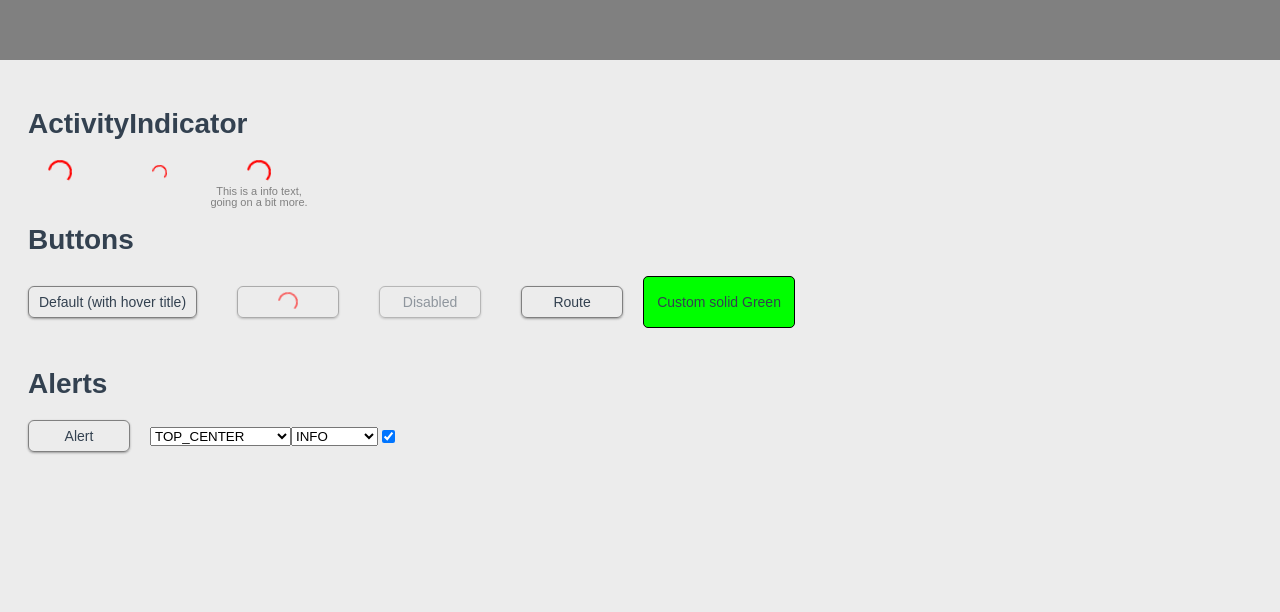
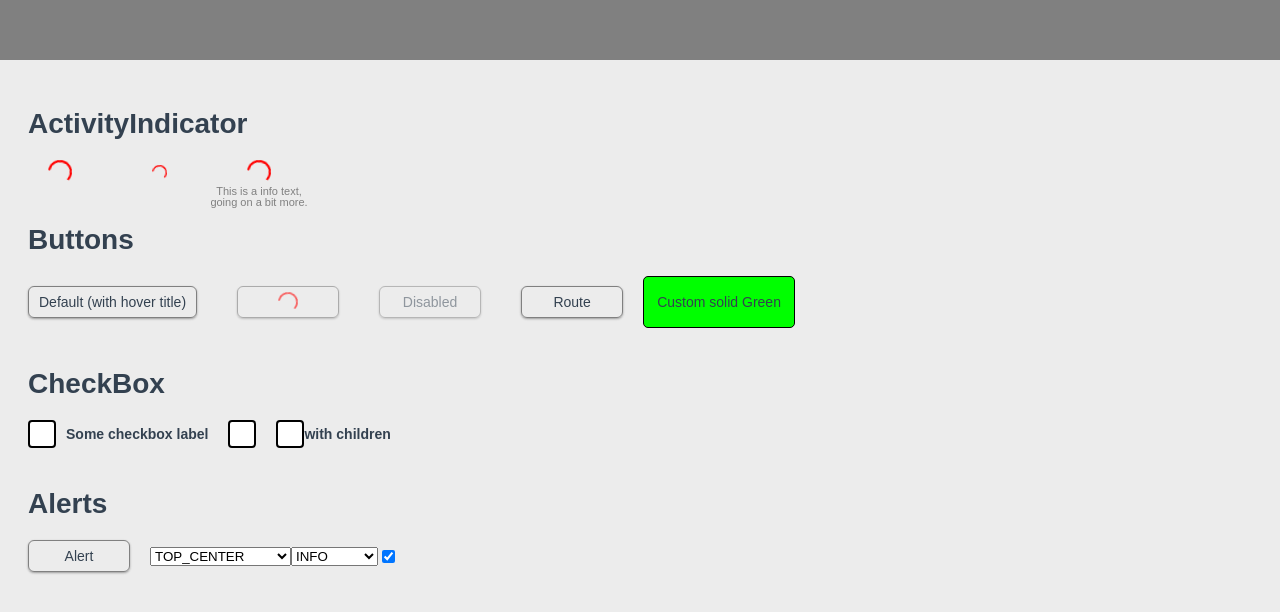
Before and after one commit to SchwSimon/creatella-react-components, a React (Create React App) app: page / in a window 1280 px wide. Shown: the top 612 px of the page. Built offline with nearby package versions, Linux system fonts and the light colour scheme.

Commit message:
add <CheckBox />

```diff
--- a/src/App.js
+++ b/src/App.js
@@ -4,6 +4,7 @@ import { BUTTON_CLASSNAMES } from 'config/style';
 import ActivityIndicator from 'lib/ActivityIndicator';
 import Button from 'lib/Button';
 import Alerts from 'lib/Alerts';
+import CheckBox from 'lib/CheckBox';
 import { ALERTS_POSITION_ARRAY, ALERT_TYPES_ARRAY } from 'lib/Alerts/config';
 import 'lib/styles.scss';
 
@@ -19,6 +20,7 @@ export default class App extends Component {
         super(props);
 
         this.state = {
+            isCheckBoxCheck: false,
             nextAlertId: 1,
             isAlertAutoDismiss: true,
             alertPosition: ALERTS_POSITION_ARRAY[0],
@@ -59,7 +61,9 @@ export default class App extends Component {
     }
 
     render() {
-        const { alerts, alertPosition, isAlertAutoDismiss } = this.state;
+        const {
+            alerts, alertPosition, isAlertAutoDismiss, isCheckBoxCheck
+        } = this.state;
 
         return (
             <div className='App App--withHeader'>
@@ -119,6 +123,31 @@ export default class App extends Component {
                         </div>
 
                         <h1 className='App__h1'>
+                            CheckBox
+                        </h1>
+
+                        <div className='flex-row flex-ac'>
+                            <CheckBox
+                                className='App__checkbox'
+                                label='Some checkbox label'
+                                value={111}
+                                isChecked={isCheckBoxCheck}
+                                onChange={(isChecked, value) => this.setState({ isCheckBoxCheck: !isChecked })} />
+
+                            <CheckBox
+                                className='App__checkbox'
+                                isChecked={isCheckBoxCheck}
+                                onChange={(isChecked) => this.setState({ isCheckBoxCheck: !isChecked })} />
+
+                            <CheckBox
+                                className='App__checkbox'
+                                isChecked={isCheckBoxCheck}
+                                onChange={(isChecked) => this.setState({ isCheckBoxCheck: !isChecked })}>
+                                with children
+                            </CheckBox>
+                        </div>
+
+                        <h1 className='App__h1'>
                             Alerts
                         </h1>
 
--- /dev/null
+++ b/src/lib/CheckBox.js
@@ -0,0 +1,49 @@
+import PropTypes from 'prop-types';
+import React, { PureComponent } from 'react';
+import { FontAwesomeIcon } from '@fortawesome/react-fontawesome';
+import { faCheck } from '@fortawesome/free-solid-svg-icons';
+import './CheckBox/CheckBox.scss';
+
+export default class CheckBox extends PureComponent {
+    static propTypes = {
+        isChecked: PropTypes.bool.isRequired,
+        onChange: PropTypes.func,
+        className: PropTypes.string,
+        label: PropTypes.string,
+        children: PropTypes.any,
+        value: PropTypes.any
+    }
+
+    static defaultProps = {
+        className: '',
+        label: ''
+    }
+
+    onChange = () => {
+        const { onChange, isChecked, value } = this.props;
+
+        onChange(isChecked, value);
+    }
+
+    render() {
+        const { className, onChange, isChecked, label, children } = this.props;
+
+        return (
+            <div
+                className={`CheckBox ${className}`}
+                onClick={onChange && this.onChange}>
+                <div className={`CheckBox__box ${isChecked ? 'CheckBox__box--checked' : ''}`}>
+                    <FontAwesomeIcon
+                        className={`CheckBox__box-check ${isChecked ? 'CheckBox__box-check--checked' : ''}`}
+                        icon={faCheck} />
+                </div>
+
+                {children || (!!label && (
+                    <div className='CheckBox__label'>
+                        {label}
+                    </div>
+                ))}
+            </div>
+        );
+    }
+}
--- /dev/null
+++ b/src/lib/CheckBox/CheckBox.scss
@@ -0,0 +1,46 @@
+
+.CheckBox {
+    display: inline-flex;
+    align-items: center;
+    border-radius: 4px;
+    font-size: 14px;
+    font-weight: bold;
+    cursor: pointer;
+    user-select: none;
+
+    &__box {
+        display: flex;
+        align-items: center;
+        justify-content: center;
+        border-radius: inherit;
+        background-color: #fff;
+        border: 2px solid #000;
+        color: #000;
+        width: 24px;
+        height: 24px;
+        min-width: 24px;
+        // usually ${width - 10px} should be good
+        font-size: 14px;
+
+        &--checked {
+            background-color: #000;
+        }
+
+        &-check {
+            opacity: 0;
+
+            :hover > & {
+                opacity: 0.3;
+            }
+
+            &--checked {
+                opacity: 1 !important;
+                color: #fff;
+            }
+        }
+    }
+
+    &__label {
+        margin-left: 10px;
+    }
+}
--- a/src/lib/styles.scss
+++ b/src/lib/styles.scss
@@ -1,3 +1,12 @@
+// ActivityIndicator
+@import './ActivityIndicator/ActivityIndicator.scss';
 
-@import './ActivityIndicator/ActivityIndicator.scss';
+// Button
 @import './Button/Button.scss';
+
+// CheckBox
+@import './CheckBox/CheckBox.scss';
+
+// Alerts
+@import './Alerts/Alerts.scss';
+@import './Alerts/components/Card/AlertsCard.scss';
--- a/src/styles/styles.scss
+++ b/src/styles/styles.scss
@@ -36,4 +36,8 @@
         min-width: 80px;
         padding: 0 $spacing-half;
     }
+
+    &__checkbox {
+        margin-left: $spacing;
+    }
 }
```
Also changed, not shown: src/lib/HoCs/withAsyncCaller.js (added), 1 other file (tests, documents, lock files or other folders).
